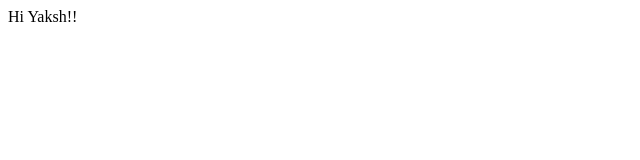
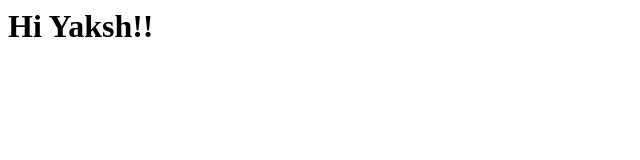
Before and after one commit to 17jlee/17jlee.github.io, a plain HTML site: page index.html in a window 1280 px wide. Shown: the whole page, without its empty margins (0-640 px from the left). Drawn offline with Linux system fonts and the light colour scheme.

Commit message:
third commit

```diff
--- a/index.html
+++ b/index.html
@@ -1 +1 @@
-<h>Hi Yaksh!!</h>
+<h1>Hi Yaksh!!</h1>
```
